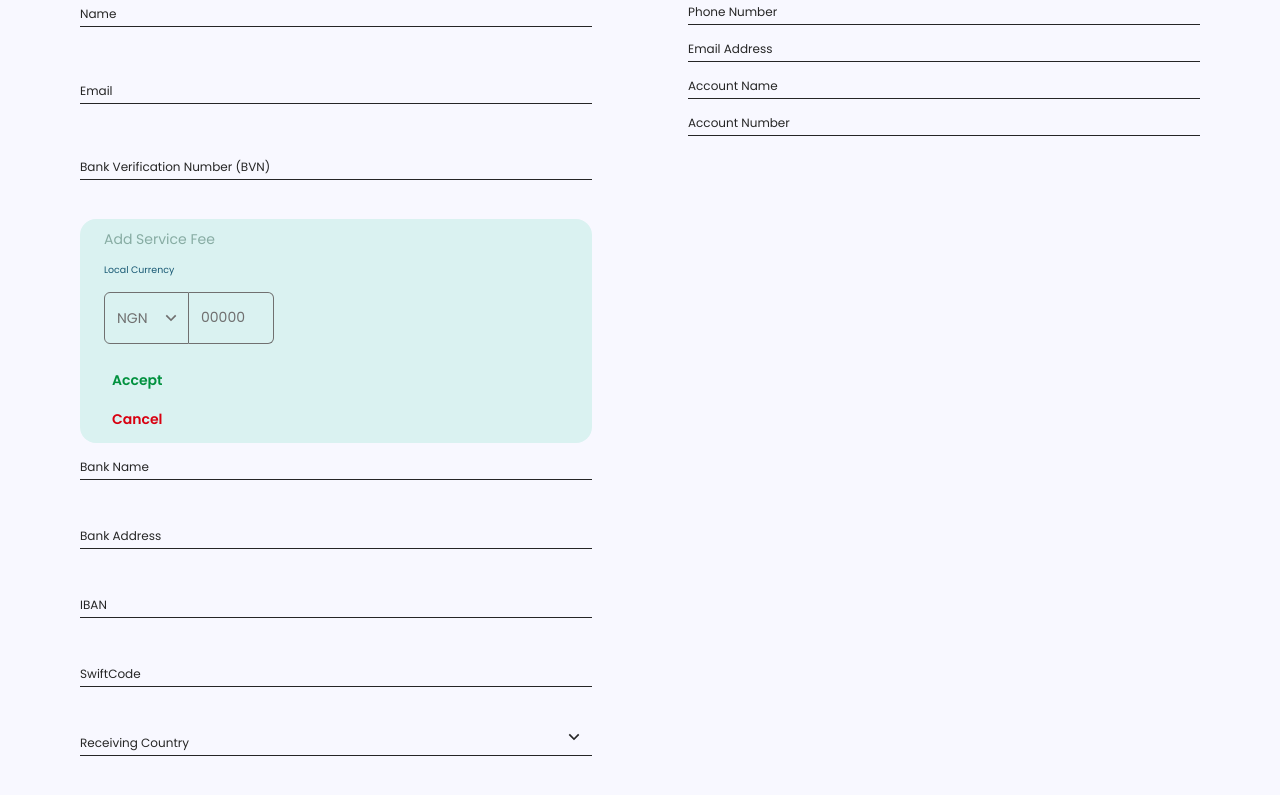
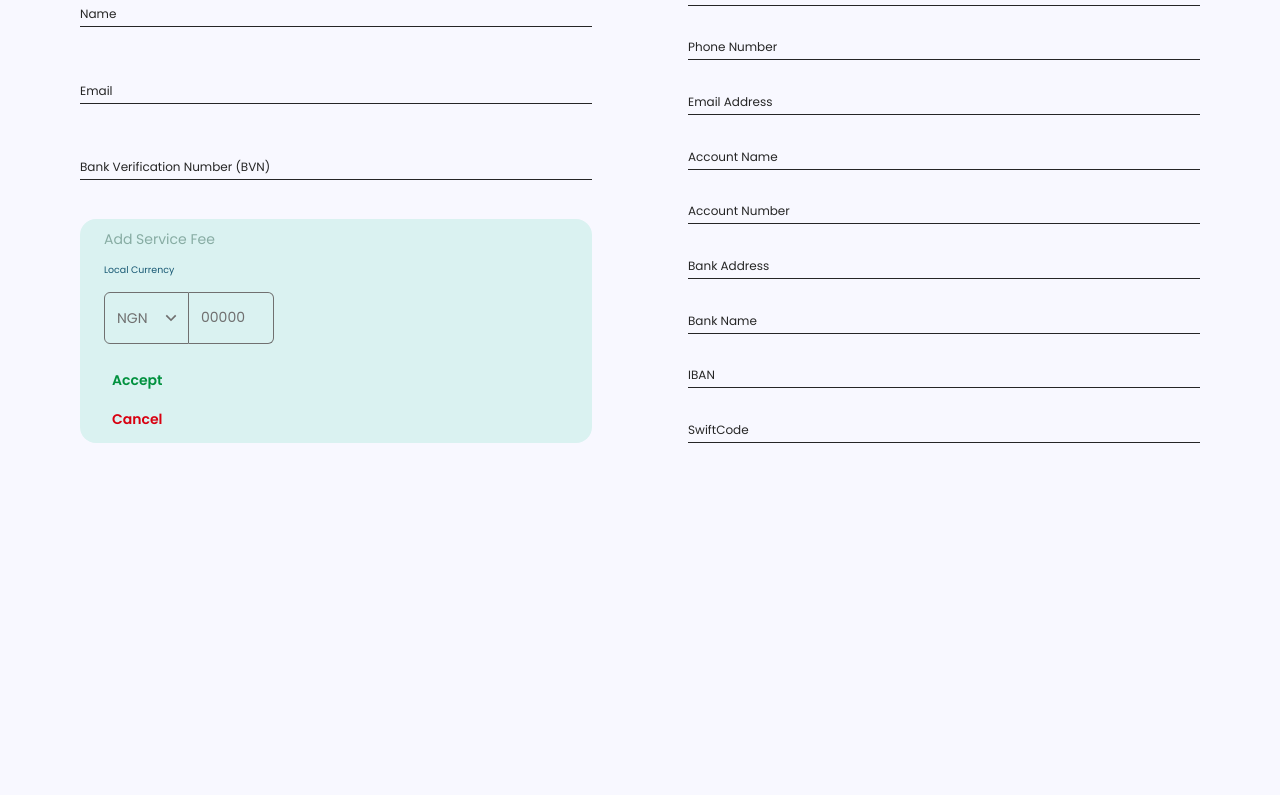
Before and after one commit to himarnoel/gigamoniadmin, a React (Vite) app: page /transferrequestdetails in a window 1280 px wide. Shown: the part 373-1168 px from the top of the page. After the commit the page ends 896 px from the top, so only its background shows below. Built offline with nearby package versions, Linux system fonts and the light colour scheme.

Commit message:
removed spaces

```diff
--- a/src/OutsidePages/TransferRequestDetails.jsx
+++ b/src/OutsidePages/TransferRequestDetails.jsx
@@ -200,7 +200,7 @@ const TransferRequestDetails = () => {
               </button>
             </div>
           </div>
-          <div className="2 ">
+          <div className="h-[32rem]  flex flex-col justify-between">
             {" "}
             <p className="">Receiver's Details</p>
             <div className="relative z-0 mt-0">
@@ -310,7 +310,8 @@ const TransferRequestDetails = () => {
                 type="text"
                 id="receiveraccountName"
                 className={
-                  formik.errors.receiveraccountName && formik.touched.receiveraccountName
+                  formik.errors.receiveraccountName &&
+                  formik.touched.receiveraccountName
                     ? "block font-poppins  w-full pl-8 pb-1 pt-3 py-2 text-sm text-gray-900 bg-transparent border-0 border-b-[1.5px]  border-red-500 appearance-none   focus:outline-none focus:ring-0 focus:border-[#009186] peer"
                     : "block font-poppins  w-full pl-8 pb-1 pt-3 py-2 text-sm text-gray-900 bg-transparent border-0 border-b-[1.5px] border-[#262626] appearance-none   focus:outline-none focus:ring-0 focus:border-[#009186] peer"
                 }
@@ -322,14 +323,16 @@ const TransferRequestDetails = () => {
               <label
                 for="receiveraccountName"
                 className={
-                  formik.errors.receiveraccountName && formik.touched.receiveraccountName
+                  formik.errors.receiveraccountName &&
+                  formik.touched.receiveraccountName
                     ? "absolute text-xs mxl:text-sm font-poppins text-red-500  duration-300 transform -translate-y-6 scale-75 top-4 -z-10 origin-[0] peer-focus:left-0 peer-focus:text-[#009186] peer-placeholder-shown:scale-100  peer-placeholder-shown:translate-y-0 peer-focus:scale-75 peer-focus:-translate-y-6"
                     : "absolute text-xs mxl:text-sm font-poppins text-[#262626]  duration-300 transform -translate-y-6 scale-75 top-4 -z-10 origin-[0] peer-focus:left-0 peer-focus:text-[#009186] peer-placeholder-shown:scale-100   peer-placeholder-shown:translate-y-0 peer-focus:scale-75 peer-focus:-translate-y-6"
                 }
               >
                 Account Name
               </label>
-              {formik.errors.receiveraccountName && formik.touched.receiveraccountName ? (
+              {formik.errors.receiveraccountName &&
+              formik.touched.receiveraccountName ? (
                 <p className="text-red-500 text-xs font-poppins">
                   {formik.errors.receiveraccountName}
                 </p>
@@ -342,7 +345,8 @@ const TransferRequestDetails = () => {
                 type="text"
                 id="receiveraccountNumber"
                 className={
-                  formik.errors.receiveraccountNumber && formik.touched.receiveraccountNumber
+                  formik.errors.receiveraccountNumber &&
+                  formik.touched.receiveraccountNumber
                     ? "block font-poppins  w-full pl-8 pb-1 pt-3 py-2 text-sm text-gray-900 bg-transparent border-0 border-b-[1.5px]  border-red-500 appearance-none   focus:outline-none focus:ring-0 focus:border-[#009186] peer"
                     : "block font-poppins  w-full pl-8 pb-1 pt-3 py-2 text-sm text-gray-900 bg-transparent border-0 border-b-[1.5px] border-[#262626] appearance-none   focus:outline-none focus:ring-0 focus:border-[#009186] peer"
                 }
@@ -354,14 +358,16 @@ const TransferRequestDetails = () => {
               <label
                 for="receiveraccountNumber"
                 className={
-                  formik.errors.receiveraccountNumber && formik.touched.receiveraccountNumber
+                  formik.errors.receiveraccountNumber &&
+                  formik.touched.receiveraccountNumber
                     ? "absolute text-xs mxl:text-sm font-poppins text-red-500  duration-300 transform -translate-y-6 scale-75 top-4 -z-10 origin-[0] peer-focus:left-0 peer-focus:text-[#009186] peer-placeholder-shown:scale-100  peer-placeholder-shown:translate-y-0 peer-focus:scale-75 peer-focus:-translate-y-6"
                     : "absolute text-xs mxl:text-sm font-poppins text-[#262626]  duration-300 transform -translate-y-6 scale-75 top-4 -z-10 origin-[0] peer-focus:left-0 peer-focus:text-[#009186] peer-placeholder-shown:scale-100   peer-placeholder-shown:translate-y-0 peer-focus:scale-75 peer-focus:-translate-y-6"
                 }
               >
                 Account Number
               </label>
-              {formik.errors.receiveraccountNumber && formik.touched.receiveraccountNumber ? (
+              {formik.errors.receiveraccountNumber &&
+              formik.touched.receiveraccountNumber ? (
                 <p className="text-red-500 text-xs font-poppins">
                   {formik.errors.receiveraccountNumber}
                 </p>
@@ -369,14 +375,48 @@ const TransferRequestDetails = () => {
                 ""
               )}
             </div>{" "}
-          </div>
-          <div className="w-full mt-2 md:mt-5  lg:mt-0  flex flex-col   gap-y-8 mxl:gap-y-16">
+            <div className="relative z-0 mt-0">
+              <input
+                type="text"
+                id="receiverbankAddress"
+                className={
+                  formik.errors.receiverbankAddress &&
+                  formik.touched.receiverbankAddress
+                    ? "block font-poppins  w-full pl-8 pb-1 pt-3 py-2 text-sm text-gray-900 bg-transparent border-0 border-b-[1.5px]  border-red-500 appearance-none   focus:outline-none focus:ring-0 focus:border-[#009186] peer"
+                    : "block font-poppins  w-full pl-8 pb-1 pt-3 py-2 text-sm text-gray-900 bg-transparent border-0 border-b-[1.5px] border-[#262626] appearance-none   focus:outline-none focus:ring-0 focus:border-[#009186] peer"
+                }
+                placeholder=" "
+                onChange={formik.handleChange}
+                value={formik.values.receiverbankAddress}
+                onBlur={formik.handleBlur}
+              />
+              <label
+                for="receiverbankAddress"
+                className={
+                  formik.errors.receiverbankAddress &&
+                  formik.touched.receiverbankAddress
+                    ? "absolute text-xs mxl:text-sm font-poppins text-red-500  duration-300 transform -translate-y-6 scale-75 top-4 -z-10 origin-[0] peer-focus:left-0 peer-focus:text-[#009186] peer-placeholder-shown:scale-100  peer-placeholder-shown:translate-y-0 peer-focus:scale-75 peer-focus:-translate-y-6"
+                    : "absolute text-xs mxl:text-sm font-poppins text-[#262626]  duration-300 transform -translate-y-6 scale-75 top-4 -z-10 origin-[0] peer-focus:left-0 peer-focus:text-[#009186] peer-placeholder-shown:scale-100   peer-placeholder-shown:translate-y-0 peer-focus:scale-75 peer-focus:-translate-y-6"
+                }
+              >
+                Bank Address
+              </label>
+              {formik.errors.receiverbankAddress &&
+              formik.touched.receiverbankAddress ? (
+                <p className="text-red-500 text-xs font-poppins">
+                  {formik.errors.receiverbankAddress}
+                </p>
+              ) : (
+                ""
+              )}
+            </div>{" "}
             <div className="relative z-0 mt-0">
               <input
                 type="text"
                 id="receiverbankName"
                 className={
-                  formik.errors.receiverbankName && formik.touched.receiverbankName
+                  formik.errors.receiverbankName &&
+                  formik.touched.receiverbankName
                     ? "block font-poppins  w-full pl-8 pb-1 pt-3 py-2 text-sm text-gray-900 bg-transparent border-0 border-b-[1.5px]  border-red-500 appearance-none   focus:outline-none focus:ring-0 focus:border-[#009186] peer"
                     : "block font-poppins  w-full pl-8 pb-1 pt-3 py-2 text-sm text-gray-900 bg-transparent border-0 border-b-[1.5px] border-[#262626] appearance-none   focus:outline-none focus:ring-0 focus:border-[#009186] peer"
                 }
@@ -388,48 +428,18 @@ const TransferRequestDetails = () => {
               <label
                 for="receiverbankName"
                 className={
-                  formik.errors.receiverbankName && formik.touched.receiverbankName
+                  formik.errors.receiverbankName &&
+                  formik.touched.receiverbankName
                     ? "absolute text-xs mxl:text-sm font-poppins text-red-500  duration-300 transform -translate-y-6 scale-75 top-4 -z-10 origin-[0] peer-focus:left-0 peer-focus:text-[#009186] peer-placeholder-shown:scale-100  peer-placeholder-shown:translate-y-0 peer-focus:scale-75 peer-focus:-translate-y-6"
                     : "absolute text-xs mxl:text-sm font-poppins text-[#262626]  duration-300 transform -translate-y-6 scale-75 top-4 -z-10 origin-[0] peer-focus:left-0 peer-focus:text-[#009186] peer-placeholder-shown:scale-100   peer-placeholder-shown:translate-y-0 peer-focus:scale-75 peer-focus:-translate-y-6"
                 }
               >
                 Bank Name
               </label>
-              {formik.errors.receiverbankName && formik.touched.receiverbankName ? (
+              {formik.errors.receiverbankName &&
+              formik.touched.receiverbankName ? (
                 <p className="text-red-500 text-xs font-poppins">
                   {formik.errors.bankName}
-                </p>
-              ) : (
-                ""
-              )}
-            </div>{" "}
-            <div className="relative z-0 mt-0">
-              <input
-                type="text"
-                id="receiverbankAddress"
-                className={
-                  formik.errors.receiverbankAddress && formik.touched.receiverbankAddress
-                    ? "block font-poppins  w-full pl-8 pb-1 pt-3 py-2 text-sm text-gray-900 bg-transparent border-0 border-b-[1.5px]  border-red-500 appearance-none   focus:outline-none focus:ring-0 focus:border-[#009186] peer"
-                    : "block font-poppins  w-full pl-8 pb-1 pt-3 py-2 text-sm text-gray-900 bg-transparent border-0 border-b-[1.5px] border-[#262626] appearance-none   focus:outline-none focus:ring-0 focus:border-[#009186] peer"
-                }
-                placeholder=" "
-                onChange={formik.handleChange}
-                value={formik.values.receiverbankAddress}
-                onBlur={formik.handleBlur}
-              />
-              <label
-                for="receiverbankAddress"
-                className={
-                  formik.errors.receiverbankAddress && formik.touched.receiverbankAddress
-                    ? "absolute text-xs mxl:text-sm font-poppins text-red-500  duration-300 transform -translate-y-6 scale-75 top-4 -z-10 origin-[0] peer-focus:left-0 peer-focus:text-[#009186] peer-placeholder-shown:scale-100  peer-placeholder-shown:translate-y-0 peer-focus:scale-75 peer-focus:-translate-y-6"
-                    : "absolute text-xs mxl:text-sm font-poppins text-[#262626]  duration-300 transform -translate-y-6 scale-75 top-4 -z-10 origin-[0] peer-focus:left-0 peer-focus:text-[#009186] peer-placeholder-shown:scale-100   peer-placeholder-shown:translate-y-0 peer-focus:scale-75 peer-focus:-translate-y-6"
-                }
-              >
-                Bank Address
-              </label>
-              {formik.errors.receiverbankAddress && formik.touched.receiverbankAddress ? (
-                <p className="text-red-500 text-xs font-poppins">
-                  {formik.errors.receiverbankAddress}
                 </p>
               ) : (
                 ""
@@ -472,7 +482,8 @@ const TransferRequestDetails = () => {
                 type="text"
                 id="receiverswiftCode"
                 className={
-                  formik.errors.receiverswiftCode && formik.touched.receiverswiftCode
+                  formik.errors.receiverswiftCode &&
+                  formik.touched.receiverswiftCode
                     ? "block font-poppins  w-full pl-8 pb-1 pt-3 py-2 text-sm text-gray-900 bg-transparent border-0 border-b-[1.5px]  border-red-500 appearance-none   focus:outline-none focus:ring-0 focus:border-[#009186] peer"
                     : "block font-poppins  w-full pl-8 pb-1 pt-3 py-2 text-sm text-gray-900 bg-transparent border-0 border-b-[1.5px] border-[#262626] appearance-none   focus:outline-none focus:ring-0 focus:border-[#009186] peer"
                 }
@@ -484,14 +495,16 @@ const TransferRequestDetails = () => {
               <label
                 for="name"
                 className={
-                  formik.errors.receiverswiftCode && formik.touched.receiverswiftCode
+                  formik.errors.receiverswiftCode &&
+                  formik.touched.receiverswiftCode
                     ? "absolute text-xs mxl:text-sm font-poppins text-red-500  duration-300 transform -translate-y-6 scale-75 top-4 -z-10 origin-[0] peer-focus:left-0 peer-focus:text-[#009186] peer-placeholder-shown:scale-100  peer-placeholder-shown:translate-y-0 peer-focus:scale-75 peer-focus:-translate-y-6"
                     : "absolute text-xs mxl:text-sm font-poppins text-[#262626]  duration-300 transform -translate-y-6 scale-75 top-4 -z-10 origin-[0] peer-focus:left-0 peer-focus:text-[#009186] peer-placeholder-shown:scale-100   peer-placeholder-shown:translate-y-0 peer-focus:scale-75 peer-focus:-translate-y-6"
                 }
               >
                 SwiftCode
               </label>
-              {formik.errors.receiverswiftCode && formik.touched.receiverswiftCode ? (
+              {formik.errors.receiverswiftCode &&
+              formik.touched.receiverswiftCode ? (
                 <p className="text-red-500 text-xs font-poppins">
                   {formik.errors.receiverswiftCode}
                 </p>
@@ -499,45 +512,6 @@ const TransferRequestDetails = () => {
                 ""
               )}
             </div>{" "}
-            <div className="relative z-0 ">
-              <select
-                type="text"
-                id="country"
-                required
-                className={
-                  formik.errors.country && formik.touched.country
-                    ? "block font-poppins  w-full pl-8 pb-1 pt-3 py-2 text-sm text-gray-900 bg-transparent border-0 border-b-[1.5px] border-red-500 appearance-none   focus:outline-none focus:ring-0 focus:border-[#009186] peer"
-                    : "block font-poppins  w-full pl-8 pb-1 pt-3 py-2 text-sm text-gray-900 bg-transparent border-0 border-b-[1.5px] border-[#262626] appearance-none   focus:outline-none focus:ring-0 focus:border-[#009186] peer"
-                  //placeholder=" "
-                }
-                onChange={formik.handleChange}
-                value={formik.values.country}
-                onBlur={formik.handleBlur}
-                placeholder="receivingcountry"
-              >
-                <option value=""></option>
-
-                <option value="Canada">Canada</option>
-              </select>
-              <label
-                for="country"
-                className={
-                  formik.errors.country && formik.touched.country
-                    ? "absolute top-4   -z-1 origin-0  text-xs mxl:text-sm font-poppins text-red-500  duration-300  peer-focus:text-[#009186] "
-                    : "absolute top-4   -z-1 origin-0  text-xs mxl:text-sm font-poppins text-[#262626]  duration-300  peer-focus:text-[#009186] "
-                }
-              >
-                Receiving Country
-              </label>
-              <RiArrowDownSLine className="pointer-events-none cursor-pointer text-4xl absolute inset-y-0 right-0 flex items-center px-2 text-[#262626]" />
-              {formik.errors.country && formik.touched.country ? (
-                <p className="text-red-500 text-xs font-poppins">
-                  {formik.errors.country}
-                </p>
-              ) : (
-                ""
-              )}
-            </div>
           </div>
         </form>
       </div>
```
